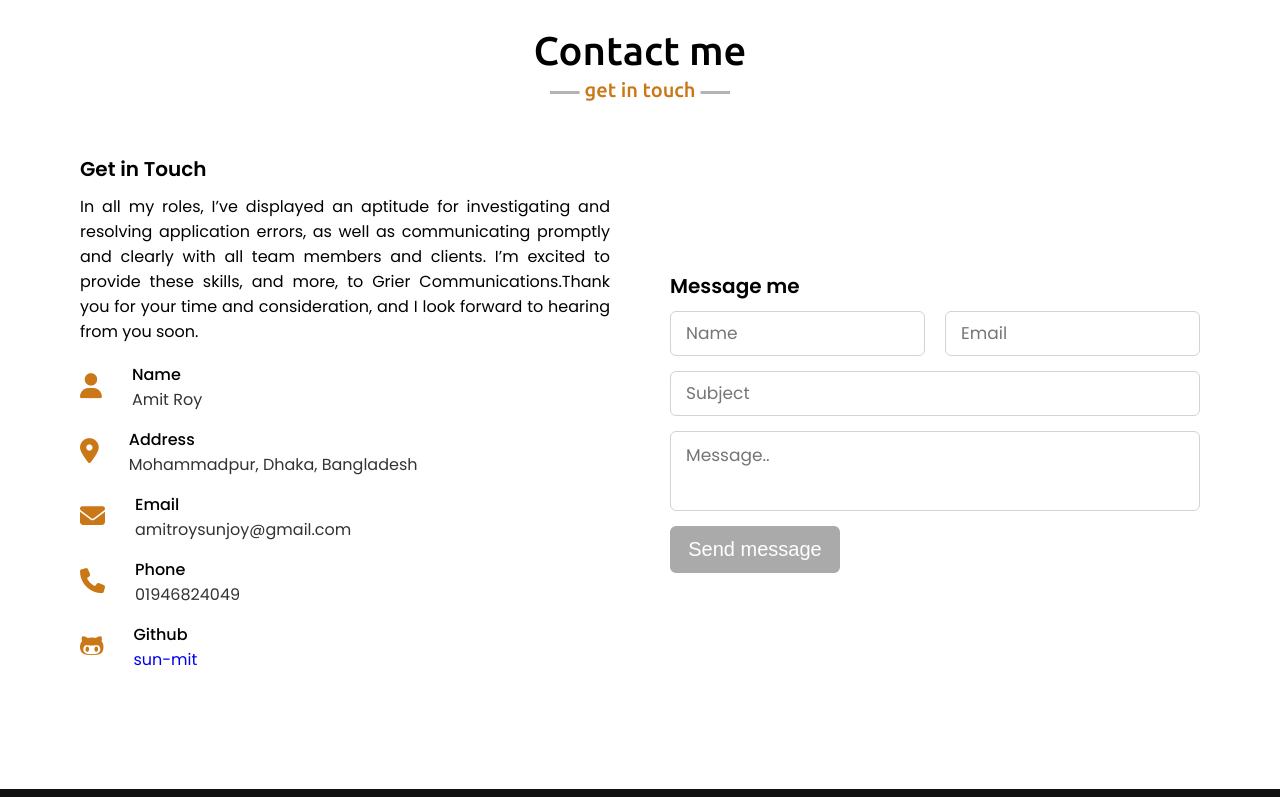
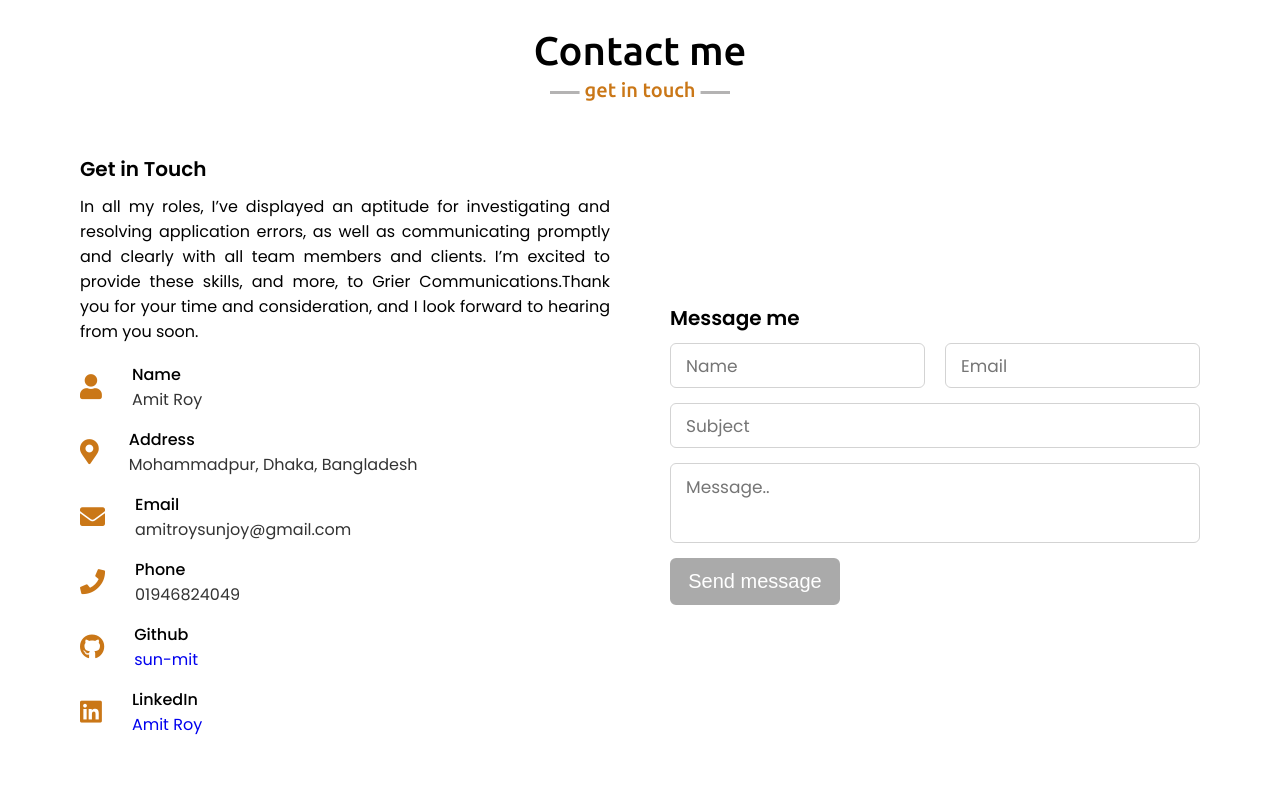
Before and after one commit to sun-mit/sun-mit.github.io, a plain HTML site: page index.html in a window 1280 px wide. Shown: the part 3479-4276 px from the top of the page. Drawn offline with nearby package versions, Linux system fonts and the light colour scheme.

Commit message:
font-awsome cdn change

```diff
--- a/index.html
+++ b/index.html
@@ -6,6 +6,7 @@
     <title>Amit Roy</title>
     <link rel="stylesheet" href="style.css">
     <script src="https://kit.fontawesome.com/a076d05399.js"></script>
+    <link rel="stylesheet" href="https://cdnjs.cloudflare.com/ajax/libs/font-awesome/5.15.2/css/all.min.css" integrity="sha512-HK5fgLBL+xu6dm/Ii3z4xhlSUyZgTT9tuc/hSrtw6uzJOvgRr2a9jyxxT1ely+B+xFAmJKVSTbpM/CuL7qxO8w==" crossorigin="anonymous" />
     <script src="https://code.jquery.com/jquery-3.5.1.min.js"></script>
     <script src="https://cdnjs.cloudflare.com/ajax/libs/typed.js/2.0.11/typed.min.js"></script>
     <script src="https://cdnjs.cloudflare.com/ajax/libs/waypoints/4.0.1/jquery.waypoints.min.js"></script>
@@ -75,7 +76,7 @@
                         <p>I have done this e-commerce site with php framework named Laravel.</p>
                     </div>
                 </div>
-                <div class="card">
+               <div class="card">
                     <div class="box">
                         <i class="fab fa-js"></i>
                         <div class="text">Portfolio</div>
@@ -235,10 +236,17 @@
                         </div>
 
                         <div class="row">
-                            <i class="fab fa-github-alt"></i>
+                            <i class="fab fa-github"></i>
                             <div class="info">
                                 <div class="head">Github</div>
                                 <div class="sub-title"><a href="https://github.com/sun-mit">sun-mit</a></div>
+                            </div>
+                        </div>
+                        <div class="row">
+                            <i class="fab fa-linkedin"></i>
+                            <div class="info">
+                                <div class="head">LinkedIn</div>
+                                <div class="sub-title"><a href="https://www.linkedin.com/in/amit-roy-6a463216b/">Amit Roy</a></div>
                             </div>
                         </div>
                     </div>
```
Also changed, not shown: images/amit.jpg, images/amitBank.PNG (deleted), images/profile-4.jpeg (deleted), images/profile-5.jpeg (deleted), images/ssssss.PNG (deleted), images/yyyyy.PNG (deleted).
